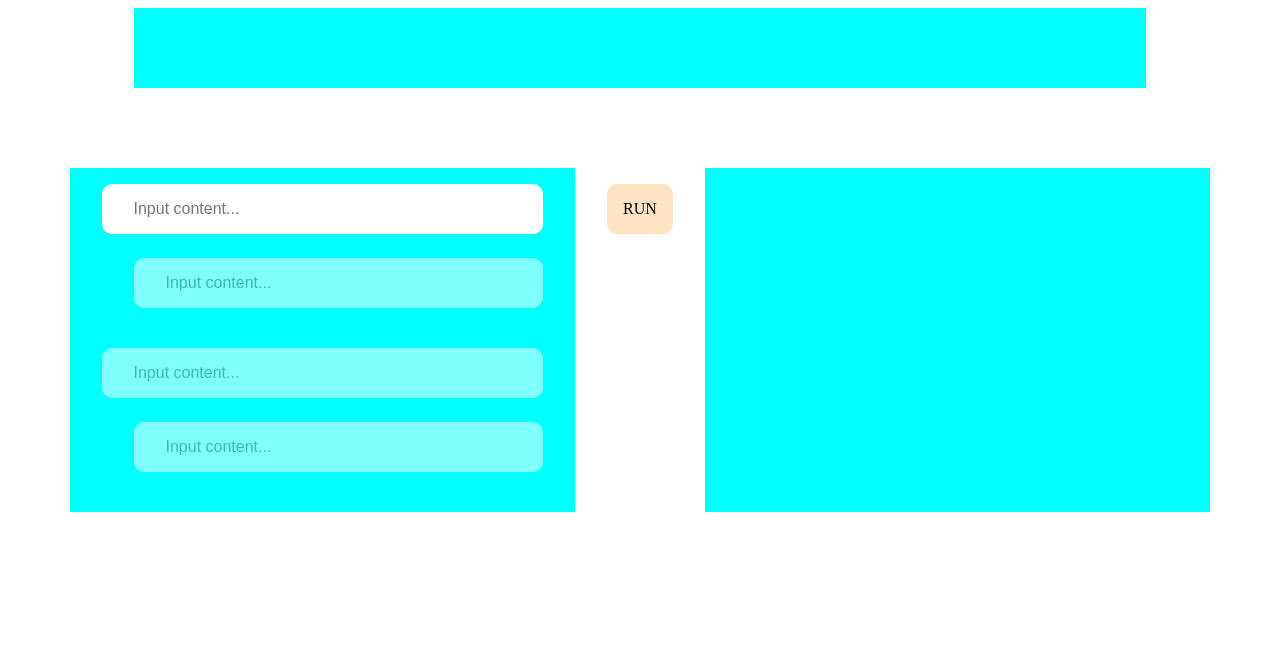
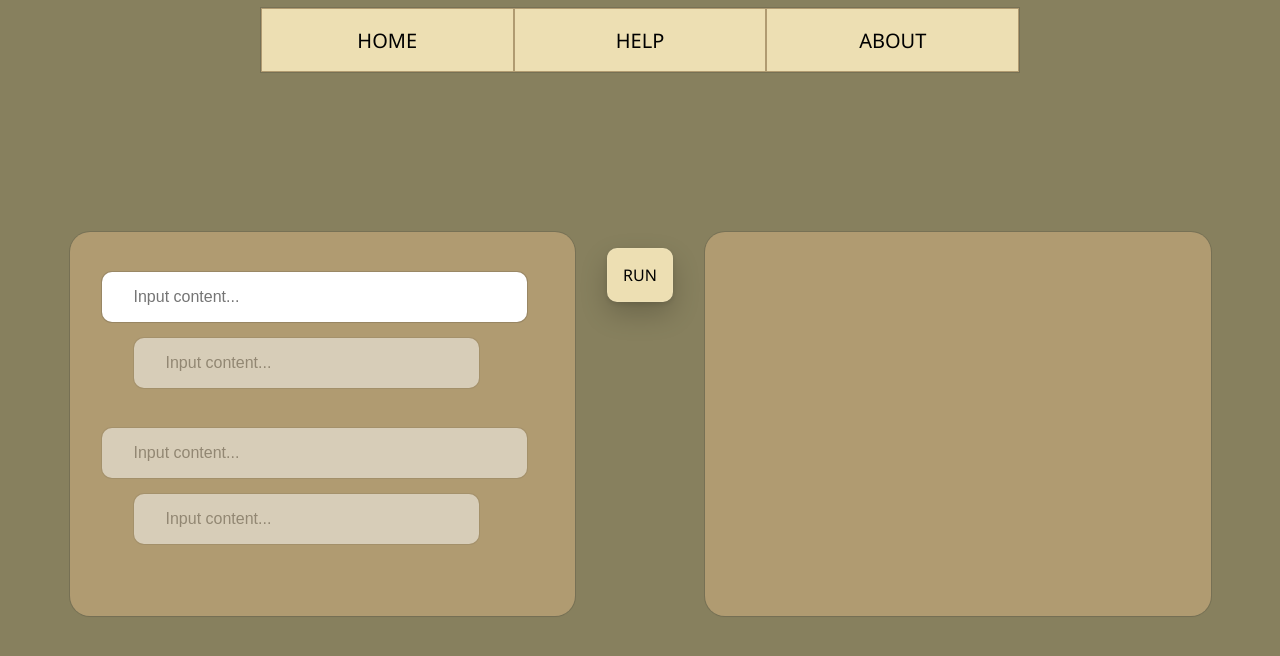
Before and after one commit to phamgiahuy0501/thefrecklestudios-content-generator, a website with bundled scripts: page index.htm in a window 1280 px wide. Built offline with nearby package versions, Linux system fonts and the light colour scheme.

Commit message:
Update: Beauty style UI

```diff
--- a/index.htm
+++ b/index.htm
@@ -5,17 +5,27 @@
     <meta charset="UTF-8">
     <meta http-equiv="X-UA-Compatible" content="IE=edge">
     <meta name="viewport" content="width=device-width, initial-scale=1.0">
+    <!-- JQUERY 3.6.0 IMPORT -->
     <script src="https://ajax.googleapis.com/ajax/libs/jquery/3.6.0/jquery.min.js"></script>
-    <link rel="stylesheet" href="https://cdnjs.cloudflare.com/ajax/libs/font-awesome/4.7.0/css/font-awesome.min.css"><link rel="stylesheet" href="https://cdnjs.cloudflare.com/ajax/libs/font-awesome/4.7.0/css/font-awesome.min.css">
+    <!-- GOOGLE ICON 4.7.0 IMPORT -->
+    <link rel="stylesheet" href="https://cdnjs.cloudflare.com/ajax/libs/font-awesome/4.7.0/css/font-awesome.min.css">
     <link rel="stylesheet" href="style.css">
     <title>Document</title>
 </head>
 
 <body>
+    <div class="header-container">
+        <div class="home-tab tab">
+            <span>HOME</span>
+        </div>
+        <div class="help-tab tab">
+            HELP
+        </div>
+        <div class="about-tab tab">
+            ABOUT
+        </div>
+    </div>
     <div class="container">
-        <div class="header-container">
-
-        </div>
         <div class="content-container">
             <div class="input-container section">
                 <div class="form-container outer">
--- a/style.scss
+++ b/style.scss
@@ -1,15 +1,48 @@
+$background-color: #87805E;
+$color-1: #B09B71;
+$color-2: #D8CCA3;
+$color-3: #EDDFB3;
 $font-color: #686868;
 $header-color: #282828;
+
+// SHADOW STYLE
+// https://getcssscan.com/css-box-shadow-examples
+// #8
+$shadow-1: rgba(0, 0, 0, 0.02) 0px 1px 3px 0px, rgba(27, 31, 35, 0.15) 0px 0px 0px 1px;
+// #57 by Facebook
+$shadow-2: rgba(0, 0, 0, 0.2) 0px 12px 28px 0px, rgba(0, 0, 0, 0.1) 0px 2px 4px 0px, rgba(255, 255, 255, 0.05) 0px 0px 0px 1px inset;
+// END SHADOW STYLE
+
+body {
+    background-color: $background-color;
+    font-family: 'Segoe UI', Tahoma, Geneva, Verdana, sans-serif;
+}
+
+.header-container {
+    background-color: $color-3;
+    box-shadow: $shadow-1;
+    display: flex;
+    flex-flow: row;
+    height: 4rem;
+    margin: 0 20% 10rem 20%;
+
+    .tab {
+        align-items: center;
+        border: 1px solid $color-1;
+        cursor: pointer;
+        display: inherit;
+        font-size: 1.25rem;
+        justify-content: center;
+        width: 100%;
+        &:hover {
+            background-color: $color-2;
+        }
+    }
+}
 
 .container {
     display: flex;
     flex-flow: column;
-
-    .header-container {
-        background-color: aqua;
-        height: 5rem;
-        margin: 0 10% 5rem 10%;
-    }
 
     .content-container {
         display: inherit;
@@ -17,22 +50,27 @@ $header-color: #282828;
         justify-content: center;
 
         .section {
-            background-color: aqua;
+            background-color: $color-1;
+            border-radius: 20px;
+            box-shadow: $shadow-1;
             margin: 0 2rem;
             width: 40%;
         }
 
         .input-container {
+            padding: 2rem 0;
+
             .form-container {
                 display: flex;
                 flex-flow: column;
-                margin: 1rem 0 1rem 2rem;
+                margin: 0.5rem 3rem 1rem 2rem;
 
                 input {
                     border: 0;
                     border-radius: 10px;
+                    box-shadow: $shadow-1;
                     font-size: 1rem;
-                    margin: 0 2rem 0.5rem 0;
+                    margin-bottom: 0.5rem;
                     padding: 1rem 2rem;
 
                     &:focus {
@@ -56,8 +94,9 @@ $header-color: #282828;
         }
 
         .generate-button {
-            background-color: bisque;
+            background-color: $color-3;
             border-radius: 10px;
+            box-shadow: $shadow-2;
             cursor: pointer;
             height: fit-content;
             margin-top: 1rem;
```
Also changed, not shown: style.css.
